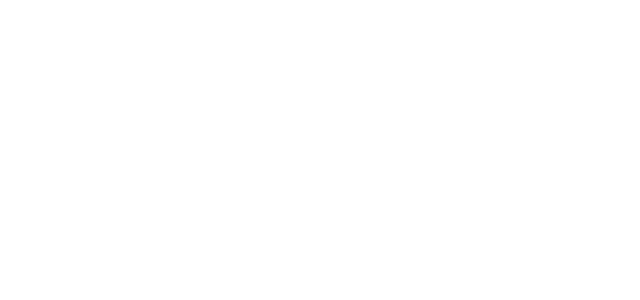
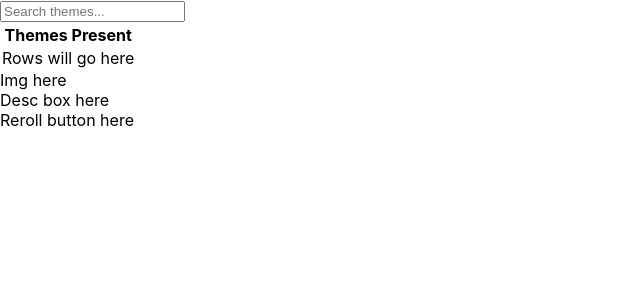
Before and after one commit to LilyNkantah/genre-recs, a React (Create React App) app: page / in a window 1280 px wide. Shown: the top 300 px of the page, without its empty margins (0-640 px from the left). Built offline with nearby package versions, Linux system fonts and the light colour scheme.

Commit message:
Implemented return in each component (static)

```diff
--- a/src/App.js
+++ b/src/App.js
@@ -5,25 +5,56 @@
 return (
   <div>
     <SearchBar />
-    <MovieGrid movies = {movies} />
+    <MovieGrid movies={movies} />
   </div>
 );
 }
 
 function SearchBar() {
-
+return (
+  <form>
+    <input type="text" placeholder="Search themes..." />
+  </form>
+);
 }
 
-function MovieGrid() {
-
+function MovieGrid({movies}) {
+return (
+  <>
+    <div>
+    <ThemeRow movies={movies}/>
+    </div>
+    <div>
+    <MovieInfo movies={movies} />
+    </div>
+  </>
+);
 }
 
-function ThemeRow() {
+function ThemeRow({movies}) {
+return (
+  <table>
+    <thead>
+      <tr>
+        <th>Themes Present</th>
+      </tr>
+    </thead>
+    <tbody>Rows will go here</tbody>
+  </table>
 
+);
 }
 
-function MovieInfo() {
-
+function MovieInfo({movies}) {
+return (
+  <>
+    <div>
+      <div>Img here</div>
+      <div>Desc box here</div>
+    </div>
+    <div>Reroll button here</div>
+  </>
+);
 }
 
 
@@ -37,5 +68,5 @@
 ];
 
 export default function App() {
-  return <FilterableMovieGrid movies = {MOVIES} />;
+  return <FilterableMovieGrid movies={MOVIES} />;
 }
```
